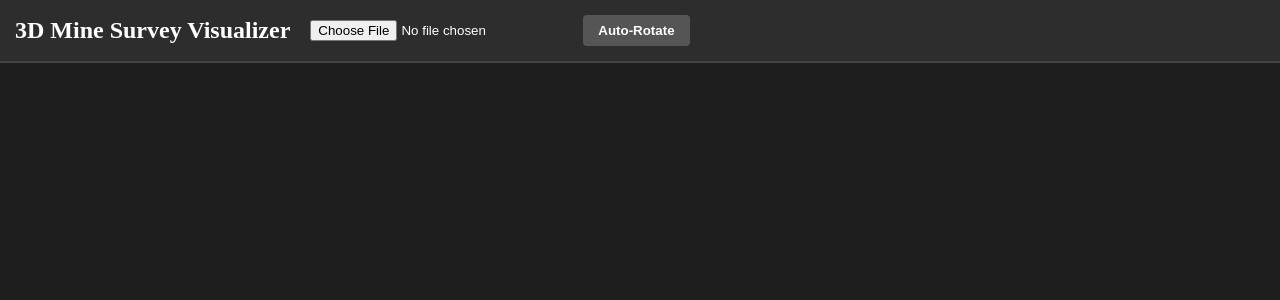
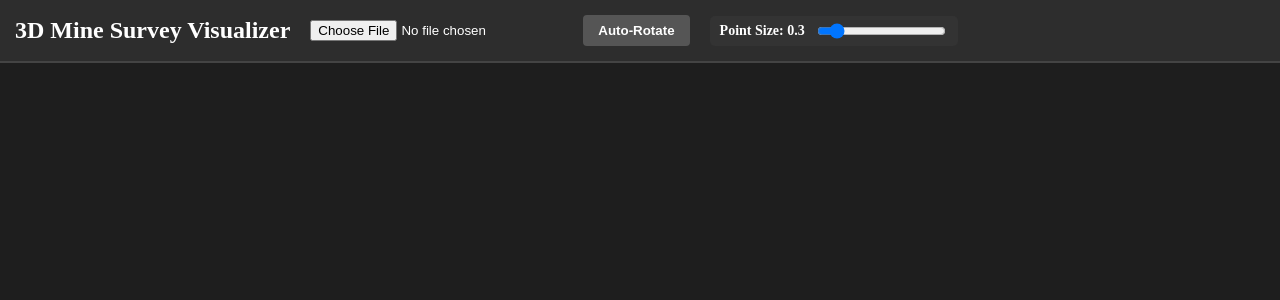
Before and after one commit to AmarMultiverse/3d-mine-survey-visualizer, a React (Vite) app: page / in a window 1280 px wide. Shown: the top 300 px of the page. Built offline with nearby package versions, Linux system fonts and the light colour scheme.

Commit message:
Add interactive point size slider for dynamic rendering control

```diff
--- a/src/App.jsx
+++ b/src/App.jsx
@@ -5,7 +5,8 @@ import Papa from 'papaparse';
 import * as THREE from 'three';
 
 // COMPONENT 1: Point Cloud with Elevation-Based Color Mapping
-function PointCloud({ data }) {
+// NAYA: pointSize ko props mein receive kiya
+function PointCloud({ data, pointSize }) {
   const geometry = useMemo(() => {
     if (!data || data.length === 0) return null;
 
@@ -16,7 +17,6 @@ function PointCloud({ data }) {
     let minY = Infinity;
     let maxY = -Infinity;
 
-    // Find min and max Y for elevation range calculations
     data.forEach((point) => {
       const y = parseFloat(point.Z) || 0;
       if (y < minY) minY = y;
@@ -25,7 +25,6 @@ function PointCloud({ data }) {
 
     const color = new THREE.Color();
 
-    // Process coordinates and map colors based on depth
     data.forEach((point, i) => {
       const x = parseFloat(point.X) || 0;
       const y = parseFloat(point.Z) || 0;
@@ -35,7 +34,6 @@ function PointCloud({ data }) {
       positions[i * 3 + 1] = y;
       positions[i * 3 + 2] = z;
 
-      // Map colors: Lower elevation is blue, higher is red
       const heightRange = maxY - minY === 0 ? 1 : maxY - minY;
       const normalizedHeight = (y - minY) / heightRange;
 
@@ -57,7 +55,8 @@ function PointCloud({ data }) {
 
   return (
     <points geometry={geometry}>
-      <pointsMaterial size={0.3} vertexColors={true} sizeAttenuation={true} />
+      {/* NAYA: size attribute ko dynamic banaya pointSize state se */}
+      <pointsMaterial size={pointSize} vertexColors={true} sizeAttenuation={true} />
     </points>
   );
 }
@@ -65,9 +64,9 @@ function PointCloud({ data }) {
 // COMPONENT 2: Main Application UI
 function App() {
   const [points, setPoints] = useState([]);
-  const [autoRotate, setAutoRotate] = useState(false); // NEW FEATURE: Rotation state
+  const [autoRotate, setAutoRotate] = useState(false);
+  const [pointSize, setPointSize] = useState(0.3); // NAYA FEATURE: Point Size state
 
-  // Handle CSV file upload and parsing
   const handleFileUpload = (event) => {
     const file = event.target.files[0];
     if (!file) return;
@@ -87,11 +86,10 @@ function App() {
     <div style={{ width: '100vw', height: '100vh', display: 'flex', flexDirection: 'column', backgroundColor: '#1e1e1e' }}>
 
       {/* Top Navigation Bar */}
-      <div style={{ padding: '15px', backgroundColor: '#2d2d2d', color: 'white', borderBottom: '2px solid #444', display: 'flex', alignItems: 'center', gap: '20px' }}>
+      <div style={{ padding: '15px', backgroundColor: '#2d2d2d', color: 'white', borderBottom: '2px solid #444', display: 'flex', alignItems: 'center', gap: '20px', flexWrap: 'wrap' }}>
         <h2 style={{ margin: '0' }}>3D Mine Survey Visualizer</h2>
         <input type="file" accept=".csv" onChange={handleFileUpload} style={{ color: 'white' }} />
 
-        {/* NEW FEATURE: Auto-Rotate Toggle Button */}
         <button
           onClick={() => setAutoRotate(!autoRotate)}
           style={{ padding: '8px 15px', cursor: 'pointer', backgroundColor: autoRotate ? '#4caf50' : '#555', color: 'white', border: 'none', borderRadius: '4px', fontWeight: 'bold' }}
@@ -99,9 +97,22 @@ function App() {
           {autoRotate ? 'Stop Rotation' : 'Auto-Rotate'}
         </button>
 
-        {/* Display total points badge if data exists */}
+        {/* NAYA FEATURE: Point Size Slider */}
+        <div style={{ display: 'flex', alignItems: 'center', gap: '10px', backgroundColor: '#333', padding: '5px 10px', borderRadius: '5px' }}>
+          <label style={{ color: 'white', fontSize: '14px', fontWeight: 'bold' }}>Point Size: {pointSize.toFixed(1)}</label>
+          <input
+            type="range"
+            min="0.1"
+            max="2.0"
+            step="0.1"
+            value={pointSize}
+            onChange={(e) => setPointSize(parseFloat(e.target.value))}
+            style={{ cursor: 'pointer' }}
+          />
+        </div>
+
         {points.length > 0 && (
-          <div style={{ backgroundColor: '#4caf50', padding: '5px 15px', borderRadius: '5px', fontWeight: 'bold', fontSize: '14px' }}>
+          <div style={{ backgroundColor: '#4caf50', padding: '5px 15px', borderRadius: '5px', fontWeight: 'bold', fontSize: '14px', marginLeft: 'auto' }}>
             Total Points Rendered: {points.length.toLocaleString()}
           </div>
         )}
@@ -112,8 +123,8 @@ function App() {
         <Canvas camera={{ position: [0, 5, 12] }}>
           <ambientLight intensity={0.8} />
           <gridHelper args={[50, 50, '#444', '#222']} />
-          <PointCloud data={points} />
-          {/* UPDATED: Passing the autoRotate state to OrbitControls */}
+          {/* NAYA: pointSize prop pass kiya */}
+          <PointCloud data={points} pointSize={pointSize} />
           <OrbitControls autoRotate={autoRotate} />
         </Canvas>
       </div>
```
